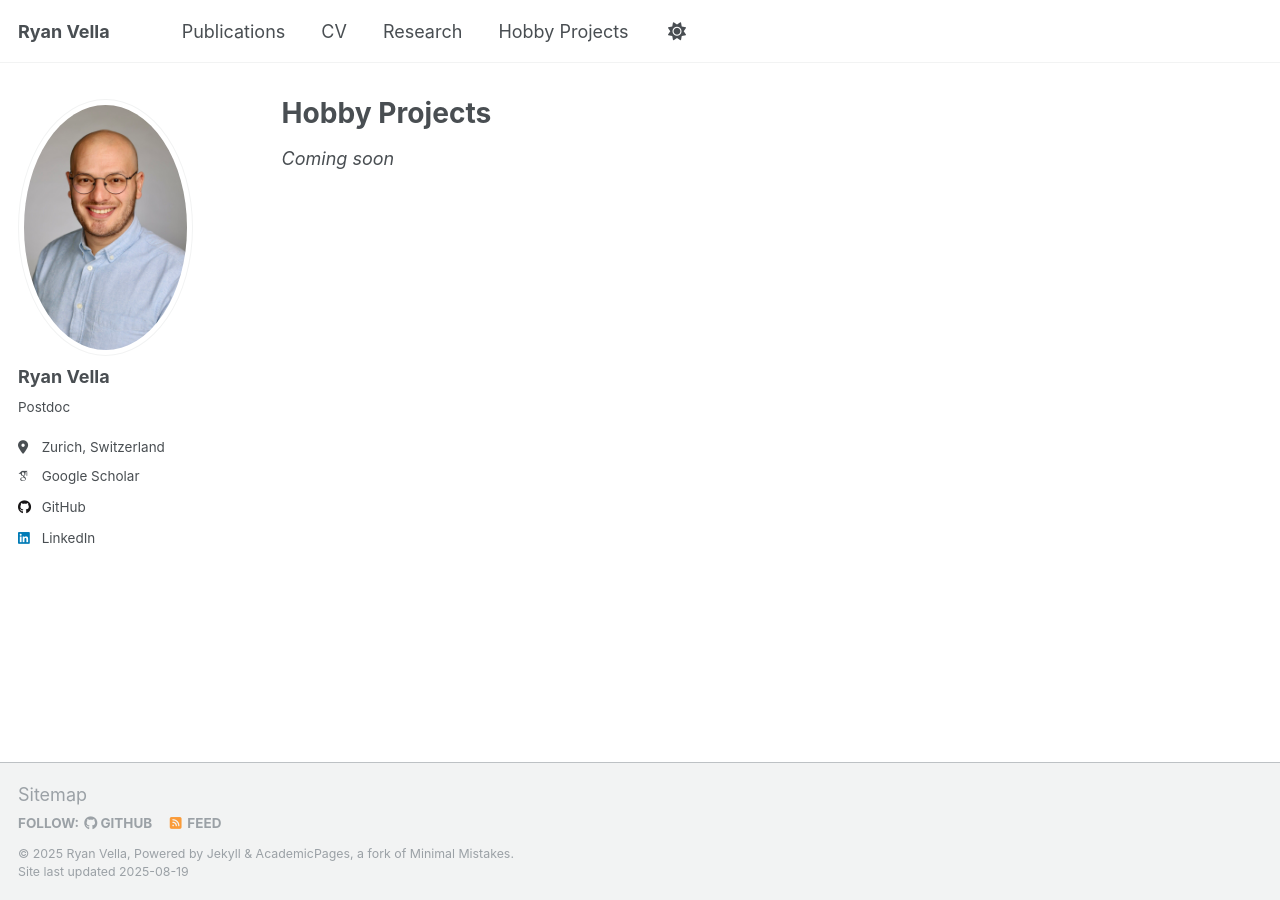
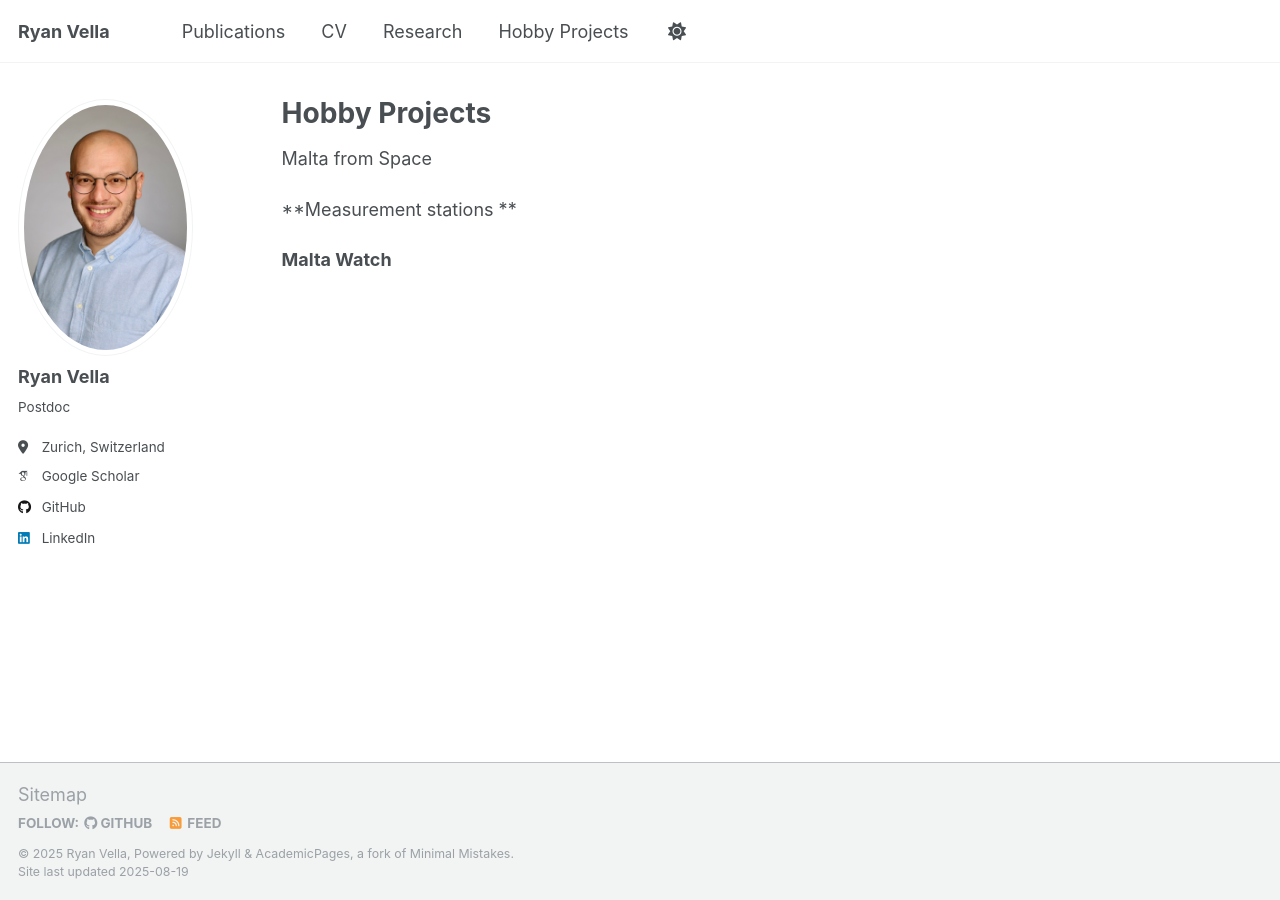
Before and after one commit to ryanvella9/ryanvella9.github.io, a Jekyll site: the page built from _pages/hobby-projects.md, in a window 1280 px wide. Built offline with Jekyll 4.4.1, drawn with Linux system fonts in a browser that asks for light colours; some web fonts are replaced; a script that is not in the unit is left out.

Commit message:
Update hobby-projects.md

```diff
--- a/_pages/hobby-projects.md
+++ b/_pages/hobby-projects.md
@@ -5,4 +5,11 @@ permalink: /hobby-projects/
 author_profile: true
 ---
 
-_Coming soon_
+
+Malta from Space
+
+
+**Measurement stations
+**
+
+**Malta Watch**
```
